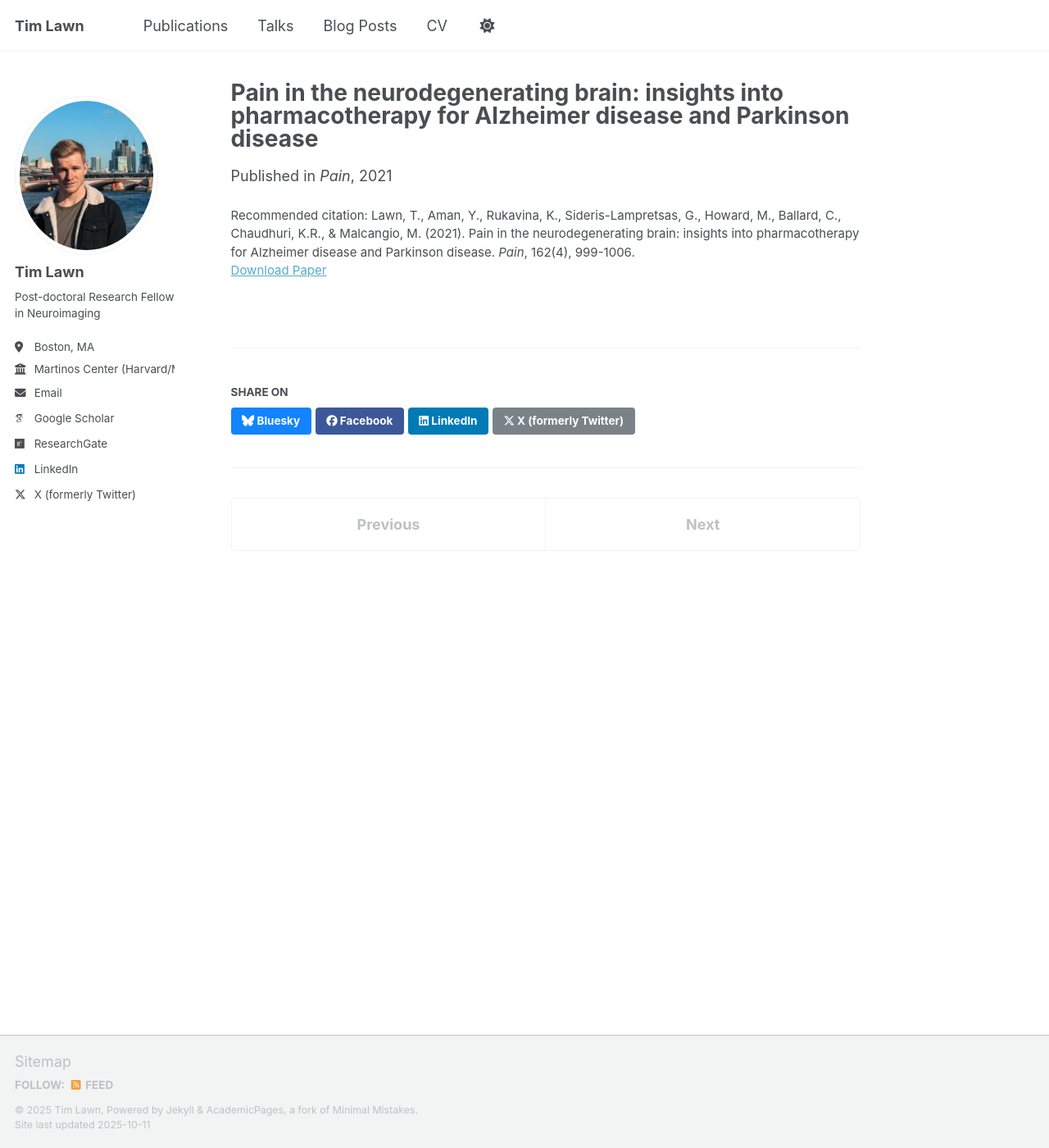
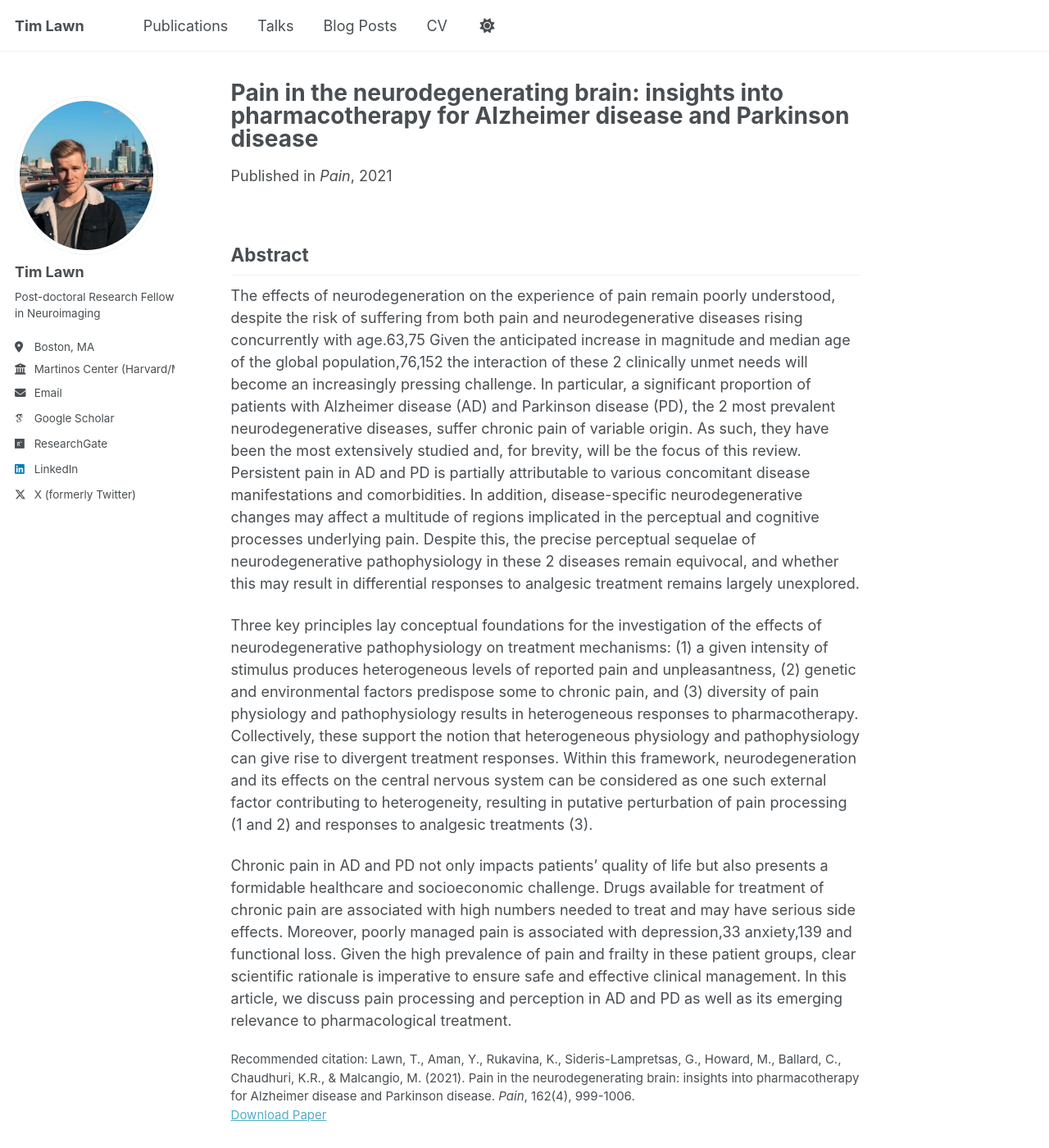
Before and after one commit to timlawn/timlawn.github.io, a Jekyll site: the page built from _publications/2021-04-01-pain-neurodegenerating-brain.md, in a window 1280 px wide and 1400 px high. Shown: the whole window at 82% size. Built offline with Jekyll 4.4.1, drawn with Linux system fonts in a browser that asks for light colours; some web fonts are replaced; a script that is not in the unit is left out.

Commit message:
Update 2021-04-01-pain-neurodegenerating-brain.md

```diff
--- a/_publications/2021-04-01-pain-neurodegenerating-brain.md
+++ b/_publications/2021-04-01-pain-neurodegenerating-brain.md
@@ -8,3 +8,11 @@ venue: 'Pain'
 paperurl: 'https://timlawn.github.io/files/lawn-2021-pain-neurodegenerating-brain.pdf'
 citation: 'Lawn, T., Aman, Y., Rukavina, K., Sideris-Lampretsas, G., Howard, M., Ballard, C., Chaudhuri, K.R., & Malcangio, M. (2021). Pain in the neurodegenerating brain: insights into pharmacotherapy for Alzheimer disease and Parkinson disease. <i>Pain</i>, 162(4), 999-1006.'
 ---
+
+## Abstract
+
+The effects of neurodegeneration on the experience of pain remain poorly understood, despite the risk of suffering from both pain and neurodegenerative diseases rising concurrently with age.63,75 Given the anticipated increase in magnitude and median age of the global population,76,152 the interaction of these 2 clinically unmet needs will become an increasingly pressing challenge. In particular, a significant proportion of patients with Alzheimer disease (AD) and Parkinson disease (PD), the 2 most prevalent neurodegenerative diseases, suffer chronic pain of variable origin. As such, they have been the most extensively studied and, for brevity, will be the focus of this review. Persistent pain in AD and PD is partially attributable to various concomitant disease manifestations and comorbidities. In addition, disease-specific neurodegenerative changes may affect a multitude of regions implicated in the perceptual and cognitive processes underlying pain. Despite this, the precise perceptual sequelae of neurodegenerative pathophysiology in these 2 diseases remain equivocal, and whether this may result in differential responses to analgesic treatment remains largely unexplored.
+
+Three key principles lay conceptual foundations for the investigation of the effects of neurodegenerative pathophysiology on treatment mechanisms: (1) a given intensity of stimulus produces heterogeneous levels of reported pain and unpleasantness, (2) genetic and environmental factors predispose some to chronic pain, and (3) diversity of pain physiology and pathophysiology results in heterogeneous responses to pharmacotherapy. Collectively, these support the notion that heterogeneous physiology and pathophysiology can give rise to divergent treatment responses. Within this framework, neurodegeneration and its effects on the central nervous system can be considered as one such external factor contributing to heterogeneity, resulting in putative perturbation of pain processing (1 and 2) and responses to analgesic treatments (3).
+
+Chronic pain in AD and PD not only impacts patients' quality of life but also presents a formidable healthcare and socioeconomic challenge. Drugs available for treatment of chronic pain are associated with high numbers needed to treat and may have serious side effects. Moreover, poorly managed pain is associated with depression,33 anxiety,139 and functional loss. Given the high prevalence of pain and frailty in these patient groups, clear scientific rationale is imperative to ensure safe and effective clinical management. In this article, we discuss pain processing and perception in AD and PD as well as its emerging relevance to pharmacological treatment.
```
